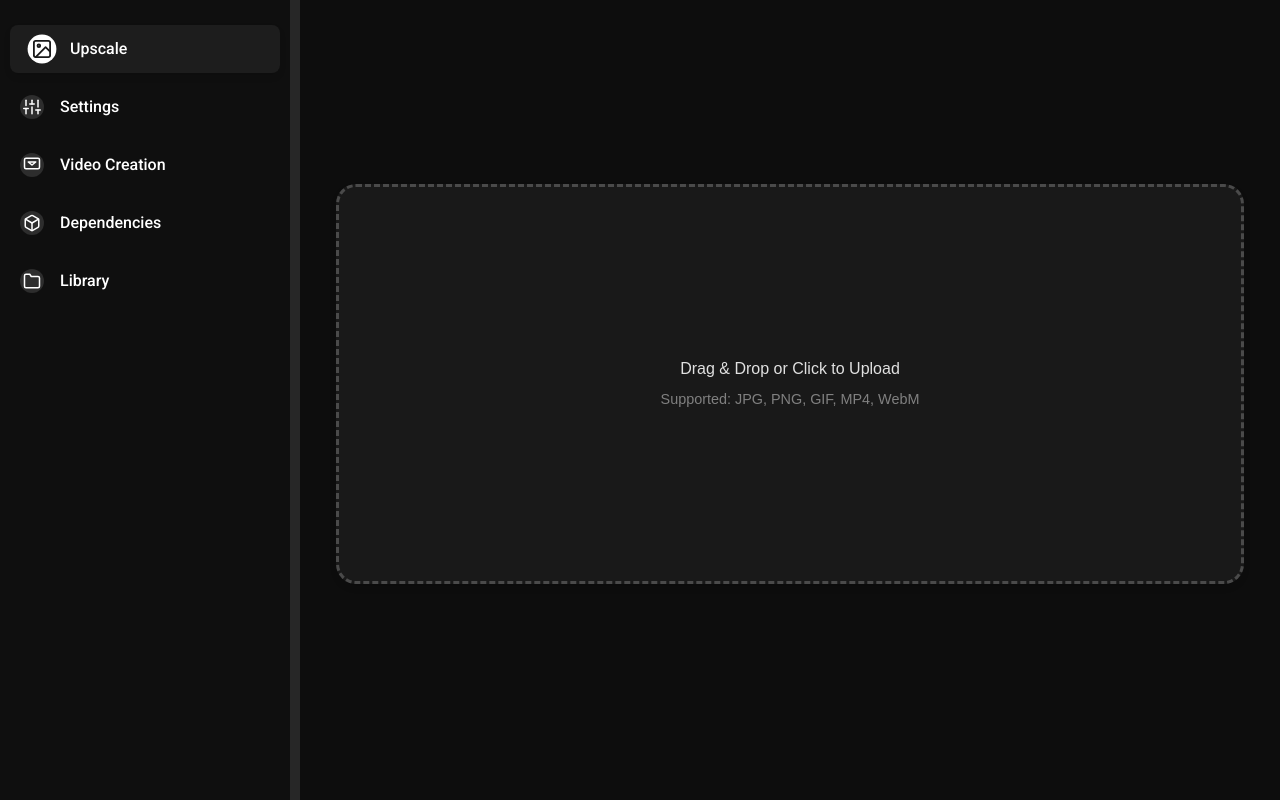
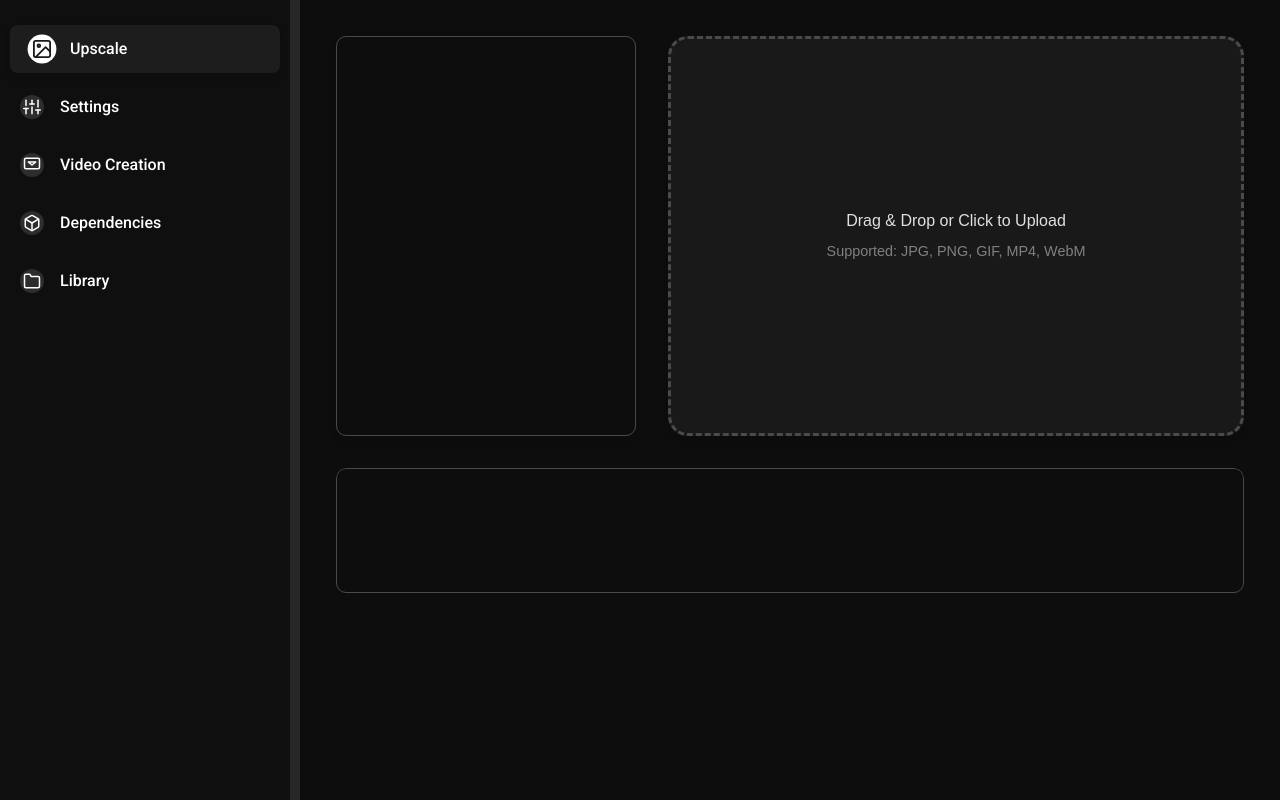
Before and after one commit to F12-Syntex/eiko-enchance, a Nuxt app: page /VideoCreator in a window 1280 px wide. Built offline with nearby package versions, Linux system fonts and the light colour scheme.

Commit message:
feat: create layout for video creation

```diff
--- a/src/pages/VideoCreator.vue
+++ b/src/pages/VideoCreator.vue
@@ -1,20 +1,23 @@
 <template>
   <div class="app-container">
     <main>
+      <div class="video-panel">
+        <div class="image-preview">
+        </div>
         <div class="upload-area" @dragover.prevent @drop.prevent="handleFileDrop" @click="triggerFileInput">
           <input type="file" ref="fileInput" @change="handleFileUpload" accept="image/*, video/*"
             style="display: none;" />
-        <div v-if="!previewUrl" class="upload-prompt">
+          <div class="upload-prompt">
             <i class="fas fa-cloud-upload-alt"></i>
             <p>Drag & Drop or Click to Upload </p>
             <p class="file-types">Supported: JPG, PNG, GIF, MP4, WebM</p>
           </div>
-        <div v-else class="preview-container">
-          <img v-if="fileType === 'image'" :src="previewUrl" alt="Preview" />
-          <video v-else-if="fileType === 'video'" :src="previewUrl" controls></video>
         </div>
       </div>
       <div class="controls">
+        <div class="audio-display">
+
+        </div>
       </div>
       </main>
   </div>
@@ -35,13 +38,61 @@ onUnmounted(() => {
 .app-container {
   font-family: 'Poppins', sans-serif;
   color: #e0e0e0;
+
   max-height: 95vh;
+  height: 95vh;
   width: 100%;
+
+
   display: flex;
   flex-direction: column;
-  padding: 2rem;
+
   box-sizing: border-box;
   overflow-y: auto;
+}
+
+.video-panel {
+  display: flex;
+  flex-direction: row;
+  align-items: center;
+  gap: 2rem;
+
+  width: 100%;
+}
+
+.audio-display {
+  display: flex;
+  flex-direction: column;
+
+  width: 100%;
+  height: 125px;
+  border-radius: 10px;
+
+  border: 1px solid #4a4a4a;
+}
+
+.controls {
+  display: flex;
+  flex-direction: column;
+  gap: 1.5rem;
+  width: 100%;
+  height: 100%;
+  border-radius: 10px;
+
+  overflow: hidden;
+
+}
+
+
+.image-preview {
+  height: 100%;
+  width: 40%;
+  max-width: 400px;
+  min-width: 300px;
+
+  border-radius: 10px;
+  box-shadow: 0 4px 6px rgba(0, 0, 0, 0.1);
+  border: 1px solid #4a4a4a;
 }
 
 header {
@@ -127,13 +178,6 @@ main {
   box-shadow: 0 4px 6px rgba(0, 0, 0, 0.1);
 }
 
-.controls {
-  display: flex;
-  flex-direction: column;
-  gap: 1.5rem;
-  width: 100%;
-  max-width: 80%;
-}
 
 .control-group {
   display: flex;
```
Lines whose indentation alone changed are shown as unchanged.
